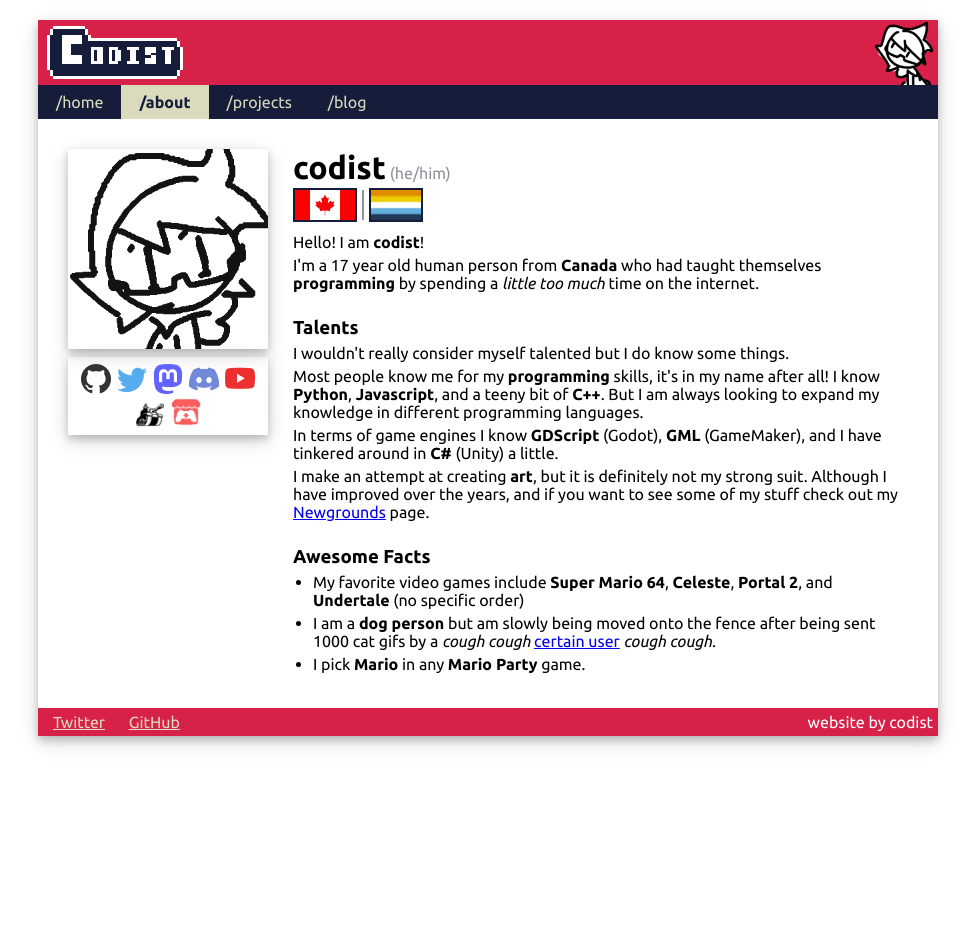
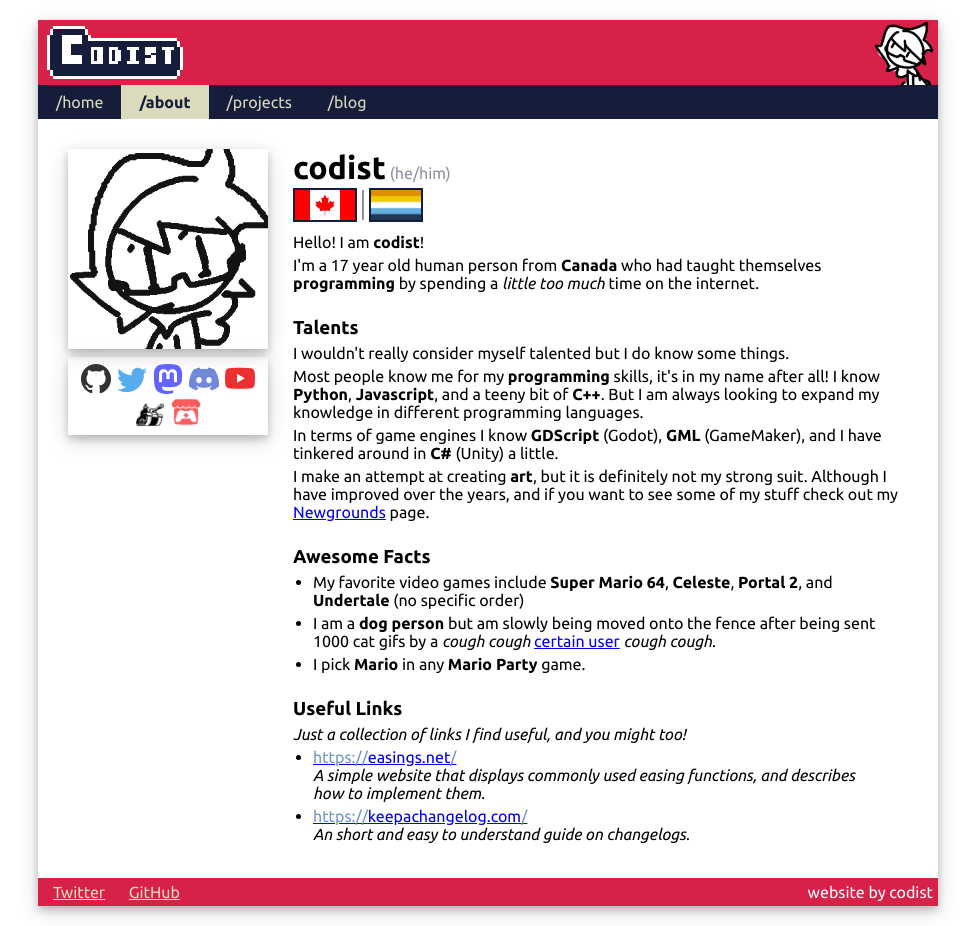
Before and after one commit to ImCodist/site-imcodist-xyz, a Jekyll site: the page built from about.html, in a window 1280 px wide. Shown: the whole page, without its empty margins (152-1127 px from the left). Built offline with Jekyll 4.4.1, drawn with Linux system fonts in a browser that asks for light colours; nearby versions of some CDN libraries; before the commit the page ends 900 px from its top, so only the background shows below that.

Commit message:
Added a links section to my about.

```diff
--- /dev/null
+++ b/_data/links.yml
@@ -0,0 +1,11 @@
+- url: https://easings.net/
+  name: easings.net
+  prefix: https://
+  suffix: /
+  description: A simple website that displays commonly used easing functions, and describes how to implement them.
+
+- url: https://keepachangelog.com/
+  name: keepachangelog.com
+  prefix: https://
+  suffix: /
+  description: An short and easy to understand guide on changelogs.
--- a/_sass/base.scss
+++ b/_sass/base.scss
@@ -471,6 +471,17 @@
                 padding-left: 20px;
                 padding-right: 20px;
             }
+
+            #useful_links {
+                #link {
+                    display: inline;
+                }
+
+                #linkun {
+                    display: inline;
+                    color: $color_lightblue;
+                }
+            }
         }
     }
 
--- a/_sass/colors.scss
+++ b/_sass/colors.scss
@@ -8,3 +8,4 @@
 $color_gray: #8F929E;
 
 $color_blue: #0066cc;
+$color_lightblue: #7097be;
--- a/about.html
+++ b/about.html
@@ -71,6 +71,19 @@
                 <li>I am a <b>dog person</b> but am slowly being moved onto the fence after being sent 1000 cat gifs by a <i>cough cough</i> <a href="https://twitter.com/ClodiumStuff">certain user</a> <i>cough cough</i>.</li>
                 <li>I pick <a href="/gifofmarioplushiedancing" id="marioers"><b>Mario</b></a> in any <b>Mario Party</b> game.</li>
             </ul>
+
+            <h3>Useful Links</h3>
+            <i>Just a collection of links I find useful, and you might too!</i>
+            <ul id="useful_links">
+                {% for item in site.data.links %}
+                <li>
+                    <a href="{{ item.url }}" target="_blank">
+                        <div id="linkun">{{ item.prefix }}</div><div id="link">{{ item.name }}</div><div id="linkun">{{ item.suffix }}</div>
+                    </a><br>
+                    <i>{{ item.description }}</i>
+                </li>
+                {% endfor %}
+            </ul>
         </div>
     </div>
 </div>
```
Also changed, not shown: assets/images/socials/retroachievements.png (added).
